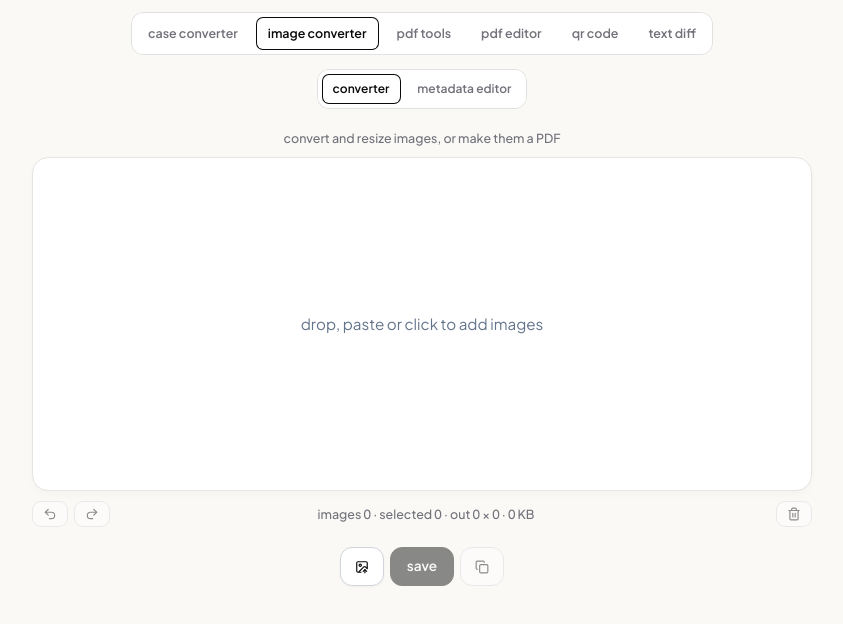
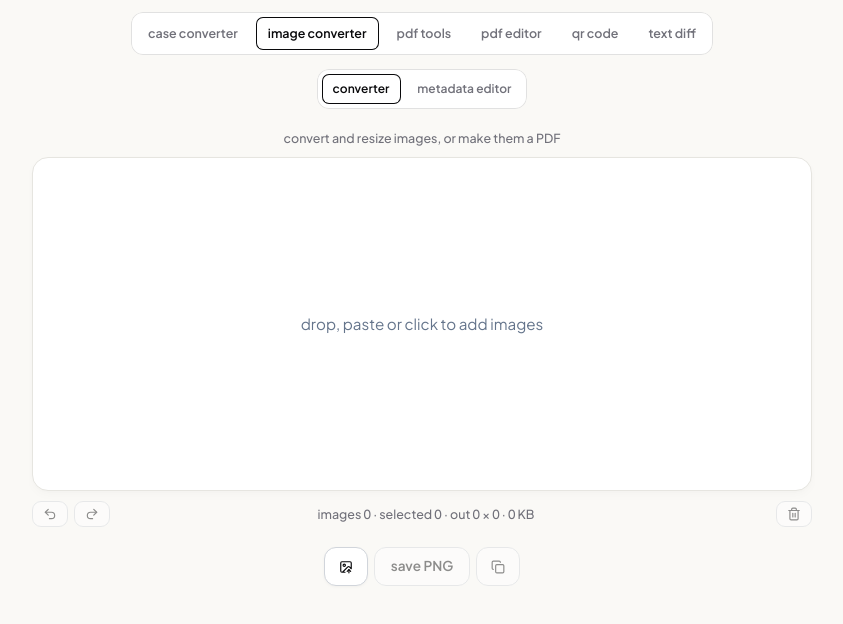
Before and after one commit to shihcb/data-extractor, a React (Vite) app: page / in a window 1280 px wide. Both pictures are taken after a click on the tab "image converter". Shown: the top 624 px of the page, without its empty margins (218-1061 px from the left). Built offline with nearby package versions, Linux system fonts and the light colour scheme.

Commit message:
Buttons all alike: no filled ones, every save is "save" and what it saves (save PNG, not save as PNG), PDF tools split · save PDF · save PNG
Co-Authored-By: Claude Opus 5.5 <noreply@anthropic.com>
Claude-Session: https://claude.ai/code/session_01NQNxKMYQkdTj2jzYbwyqvk

```diff
--- a/src/components/ImageConverter.jsx
+++ b/src/components/ImageConverter.jsx
@@ -472,12 +472,13 @@ function ConvertImages({ active }) {
           <ImageUp size={14} />
         </button>
         <button
-          className={`btn btn-primary ${done.save ? 'btn-done' : ''}`}
+          className={`btn ${done.save ? 'btn-done' : ''}`}
           onClick={(e) => save(e, items)}
           disabled={!items.length || !!busy}
         >
-          {/* Always just "save": no working text while it converts */}
-          save
+          {/* "save" and what it makes, as every save button ("save PNG");
+              the format the word swap. No working text while it converts */}
+          <span className="btn-label">save{'\u00a0'}<SlideSwap text={fmt.label} /></span>
         </button>
         <button
           className={`btn btn-icon ${done.copy ? 'btn-done' : ''}`}
--- a/src/components/MetaEditor.jsx
+++ b/src/components/MetaEditor.jsx
@@ -462,8 +462,9 @@ export default function MetaEditor({ active }) {
         <button className="btn btn-icon" onClick={(e) => { if (e.detail) e.currentTarget.blur(); inputRef.current?.click(); }} title="Add photos" aria-label="Add photos">
           <ImageUp size={14} />
         </button>
-        <button className={`btn btn-primary ${done.save ? 'btn-done' : ''}`} onClick={save} disabled={!items.length || busy}>
-          save
+        <button className={`btn ${done.save ? 'btn-done' : ''}`} onClick={save} disabled={!items.length || busy}>
+          {/* (each photo in its own format: "save" and what it saves) */}
+          save photos
         </button>
       </FlipRow>
       <datalist id="meta-makes">{MAKES.map(m => <option key={m} value={m} />)}</datalist>
--- a/src/components/PdfEditor.jsx
+++ b/src/components/PdfEditor.jsx
@@ -2037,7 +2037,7 @@ export default function PdfEditor({ active }) {
         <button className="btn btn-icon" onClick={(e) => { if (e.detail) e.currentTarget.blur(); inputRef.current?.click(); }} title="Open a PDF" aria-label="Open a PDF">
           <FileUp size={14} />
         </button>
-        <button className={`btn btn-primary ${done.save ? 'btn-done' : ''}`} onClick={save} disabled={!doc || !editCount || busy}>
+        <button className={`btn ${done.save ? 'btn-done' : ''}`} onClick={save} disabled={!doc || !editCount || busy}>
           save PDF
         </button>
       </FlipRow>
--- a/src/components/PdfTools.jsx
+++ b/src/components/PdfTools.jsx
@@ -420,16 +420,16 @@ export default function PdfTools({ active }) {
         <button className="btn btn-icon" onClick={(e) => { if (e.detail) e.currentTarget.blur(); inputRef.current?.click(); }} title="Add PDFs" aria-label="Add PDFs">
           <FilePlus size={14} />
         </button>
-        <button className={`btn btn-primary ${done.save ? 'btn-done' : ''}`} onClick={saveAll} disabled={none || !!busy}>
+        <button className={`btn ${done.split ? 'btn-done' : ''}`} onClick={split} disabled={none || !!busy}>
+          split
+        </button>
+        <button className={`btn ${done.save ? 'btn-done' : ''}`} onClick={saveAll} disabled={none || !!busy}>
           {/* "merged" comes and goes with the word slide (a cross-fade of the
               whole label inside a button easing its width was choppy) */}
           <span className="btn-label">save<SlideText show={fileCount > 1}>{'\u00a0merged'}</SlideText> PDF</span>
         </button>
-        <button className={`btn ${done.split ? 'btn-done' : ''}`} onClick={split} disabled={none || !!busy}>
-          split
-        </button>
         <button className={`btn ${done.images ? 'btn-done' : ''}`} onClick={toImages} disabled={none || !!busy}>
-          save as PNG
+          save PNG
         </button>
       </FlipRow>
     </div>
--- a/src/components/QrTool.jsx
+++ b/src/components/QrTool.jsx
@@ -171,7 +171,7 @@ function MakeQr({ active }) {
         <FadeText k={hasCode ? '' : 'hint'} className="tool-hint">{hasCode ? null : 'your QR code shows here'}</FadeText>
       </AutoHeight>
       <FlipRow>
-        <button className={`btn btn-primary ${done.png ? 'btn-done' : ''}`} onClick={downloadPng} disabled={!hasCode}>
+        <button className={`btn ${done.png ? 'btn-done' : ''}`} onClick={downloadPng} disabled={!hasCode}>
           save PNG
         </button>
         <button className={`btn ${done.svg ? 'btn-done' : ''}`} onClick={downloadSvg} disabled={!hasCode}>
@@ -362,7 +362,7 @@ function ScanQr({ active }) {
         </button>
         {/* One button: its words swap (text swap) and it eases to its new width */}
         <button
-          className="btn btn-primary"
+          className="btn"
           onClick={(e) => {
             if (camera) { if (e.detail) e.currentTarget.blur(); stopCamera(); }
             else startCamera(e);
--- a/src/index.css
+++ b/src/index.css
@@ -22,8 +22,6 @@
   --btn-bg: #ffffff;
   --btn-bg-hover: #ffffff;
   --btn-border: #d1d5db;
-  --btn-primary-bg: #000000;
-  --btn-primary-text: #ffffff;
   --success-bg: #ecfdf5;
   --success-border: #a7f3d0;
   --success-text: #059669;
@@ -58,8 +56,6 @@
   --btn-bg: #18181b;
   --btn-bg-hover: #27272a;
   --btn-border: rgba(255, 255, 255, 0.15);
-  --btn-primary-bg: #ffffff;
-  --btn-primary-text: #000000;
   --success-bg: rgba(16, 185, 129, 0.14);
   --success-border: rgba(16, 185, 129, 0.4);
   --success-text: #34d399;
@@ -543,20 +539,6 @@ button:disabled {
   padding: 8px 14px;
 }
 
-.btn-primary {
-  background: var(--btn-primary-bg);
-  border-color: var(--btn-primary-bg);
-  color: var(--btn-primary-text);
-}
-
-@media (hover: hover) and (pointer: fine) {
-  .btn-primary:hover:not(:disabled) {
-    background: var(--btn-primary-bg);
-    border-color: var(--btn-primary-bg);
-    opacity: 0.88;
-  }
-}
-
 /* Green "done" state (copied, downloaded) */
 .btn.btn-done {
   background: var(--success-bg);
```
Also changed, not shown: 1 other file (tests, documents, lock files or other folders).
